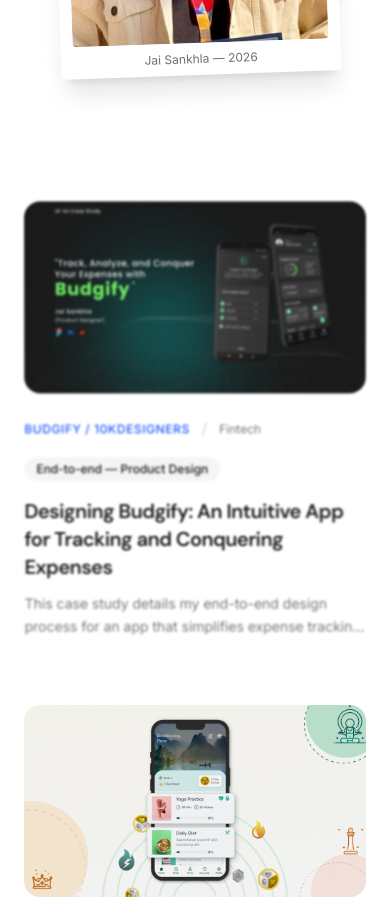
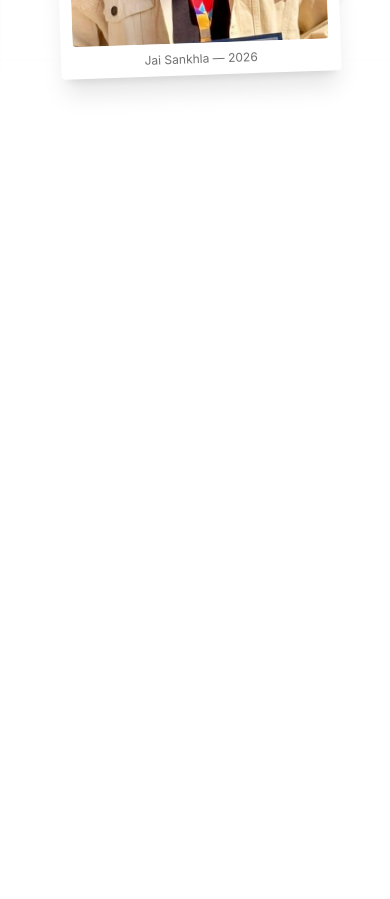
Before and after one commit to Jai-Sankhla/portfolio-website, a Next.js app: page / in a window 390 px wide. Shown: the part 740-1639 px from the top of the page. Built offline with nearby package versions, Linux system fonts and the light colour scheme.

Commit message:
project stack: sticky stack reveal with peel-away card transitions

```diff
--- a/src/components/ProjectStack.tsx
+++ b/src/components/ProjectStack.tsx
@@ -1,63 +1,55 @@
 "use client";
 
 import { useRef } from "react";
-import {
-  motion,
-  useScroll,
-  useTransform,
-  useMotionTemplate,
-} from "framer-motion";
+import { motion, useScroll, useTransform } from "framer-motion";
 import Image from "next/image";
 import Link from "next/link";
 import { caseStudies } from "@/data/case-studies";
-import type { CaseStudy } from "@/data/case-studies";
 
-function ProjectCardItem({
-  project,
-  index,
-}: {
-  project: CaseStudy;
-  index: number;
-}) {
-  const ref = useRef<HTMLDivElement>(null);
+export default function ProjectStack() {
+  const sectionRef = useRef<HTMLDivElement>(null);
+  const { scrollYProgress } = useScroll({
+    target: sectionRef,
+    offset: ["start start", "end end"],
+  });
 
-  const { scrollYProgress } = useScroll({
-    target: ref,
-    offset: ["start end", "end start"],
-  });
+  const n = caseStudies.length;
+
+  return (
+    <section ref={sectionRef} className="relative" style={{ height: `${n * 100}vh` }}>
+      <div className="sticky top-0 h-screen flex items-center overflow-hidden">
+        <div className="w-full max-w-6xl mx-auto px-6">
+          {caseStudies.map((project, i) => {
+            const start = i / n;
+            const end = (i + 1) / n;
 
             const opacity = useTransform(
               scrollYProgress,
-    [0, 0.25, 0.75, 1],
+              [start, start + 0.05, end - 0.05, end],
               [0, 1, 1, 0],
             );
             const scale = useTransform(
               scrollYProgress,
-    [0, 0.25, 0.75, 1],
-    [0.92, 1, 1, 0.95],
+              [start, start + 0.08, end - 0.08, end],
+              [0.88, 1, 1, 0.82],
             );
             const y = useTransform(
               scrollYProgress,
-    [0, 0.25, 0.75, 1],
-    [80, 0, 0, -40],
+              [start, start + 0.08, end - 0.08, end],
+              [60, 0, 0, -80],
             );
-  const blur = useTransform(
-    scrollYProgress,
-    [0, 0.2, 0.3, 0.7, 0.85, 1],
-    [6, 2, 0, 0, 2, 5],
-  );
-  const rotateX = useTransform(
-    scrollYProgress,
-    [0, 0.3, 0.7, 1],
-    [5, 0, 0, -3],
-  );
-
-  const filter = useMotionTemplate`blur(${blur}px)`;
 
             return (
               <motion.div
-      ref={ref}
-      style={{ opacity, scale, y, rotateX, filter, transformPerspective: 1200 }}
+                key={project.slug}
+                style={{
+                  opacity,
+                  scale,
+                  y,
+                  zIndex: n - i,
+                  position: "absolute",
+                  inset: 0,
+                }}
               >
                 <Link href={`/work/${project.slug}`} className="group block">
                   <div className="relative aspect-video w-full overflow-hidden rounded-2xl bg-[#f5f5f5] dark:bg-[#151515] mb-6">
@@ -118,15 +110,8 @@ function ProjectCardItem({
                 </Link>
               </motion.div>
             );
-}
-
-export default function ProjectStack() {
-  return (
-    <section className="py-16 md:py-20">
-      <div className="max-w-6xl mx-auto px-6 space-y-16 md:space-y-24">
-        {caseStudies.map((project, i) => (
-          <ProjectCardItem key={project.slug} project={project} index={i} />
-        ))}
+          })}
+        </div>
       </div>
     </section>
   );
```
Lines whose indentation alone changed are shown as unchanged.
